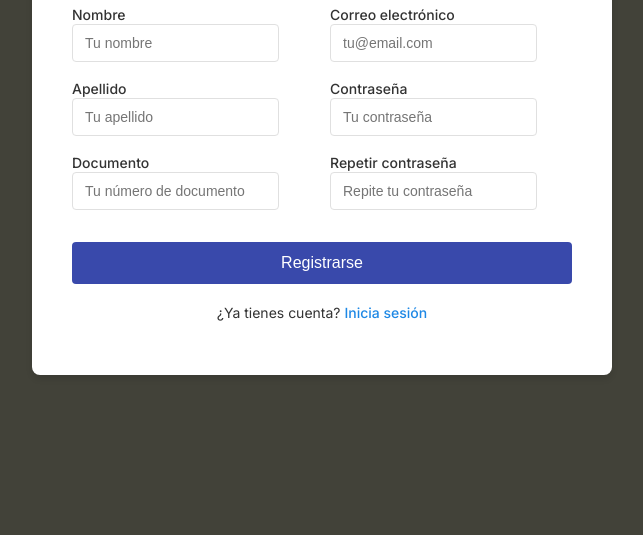
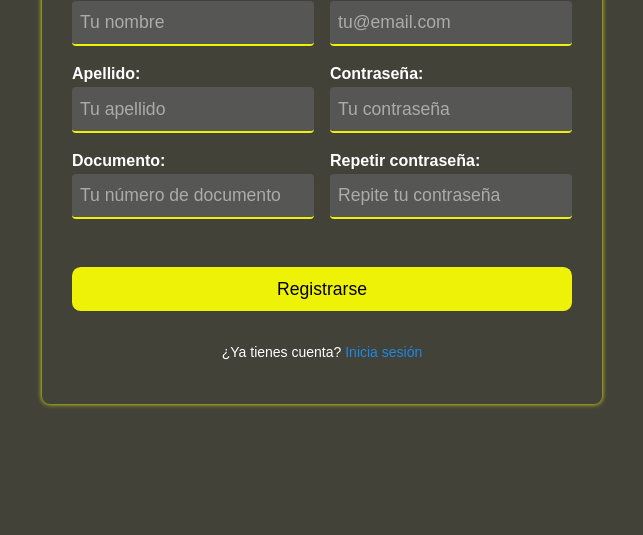
Before and after one commit to GermanSchmuker/TP-Visualizaci-n-e-Interfaces, a plain HTML site: page pages/register.html in a window 1280 px wide. Shown: the part 265-800 px from the top of the page, without its empty margins (318-961 px from the left). Drawn offline with Linux system fonts and the light colour scheme.

Commit message:
cambio de estilo login y register

```diff
--- a/pages/register.html
+++ b/pages/register.html
@@ -16,26 +16,26 @@
         <form action="iniciarSesion.html">
             <div class="part1">
 
-                <label for="nombre">Nombre</label>
+                <label for="nombre">Nombre:</label>
                 <input type="text" id="nombre" placeholder="Tu nombre" required>
 
-                <label for="apellido">Apellido</label>
+                <label for="apellido">Apellido:</label>
                 <input type="text" id="apellido" placeholder="Tu apellido" required>
 
-                <label for="documento">Documento</label>
+                <label for="documento">Documento:</label>
                 <input type="text" id="documento" placeholder="Tu número de documento" required>
 
             </div>
 
             <div class="part2">
 
-                <label for="email">Correo electrónico</label>
+                <label for="email">Correo electrónico:</label>
                 <input type="email" id="email" placeholder="tu@email.com" required>
 
-                <label for="password">Contraseña</label>
+                <label for="password">Contraseña:</label>
                 <input type="password" id="password" placeholder="Tu contraseña" required>
 
-                <label for="confirm-password">Repetir contraseña</label>
+                <label for="confirm-password">Repetir contraseña:</label>
                 <input type="password" id="confirm-password" placeholder="Repite tu contraseña" required>
 
             </div>
--- a/styles/iniciarSesion.css
+++ b/styles/iniciarSesion.css
@@ -1,4 +1,4 @@
-@import url('https://fonts.googleapis.com/css2?family=Inter:wght@400;500;600&display=swap');
+/* @import url('https://fonts.googleapis.com/css2?family=Inter:wght@400;500;600&display=swap');
 
         :root {
             --primary-color: #3949AB;
@@ -8,32 +8,33 @@
             --input-background: #FFFFFF;
             --input-border: #E0E0E0;
             --button-hover: #303F9F;
-        }
+        } */
 
 body {
-            font-family: 'Inter', sans-serif;
+    font-family: Arial, sans-serif;
     margin: 0;
     padding: 0;
     display: flex;
     justify-content: center;
     align-items: center;
     min-height: 100vh;
-            background-color: var(--background-color);
+    background-color: #424239;
 }
 
 .login-container {
-            background-color: var(--input-background);
+    background-color: #424239;
     border-radius: 8px;
     padding: 40px;
-            box-shadow: 0 4px 6px rgba(0, 0, 0, 0.1);
+    box-shadow: 0 0px 5px#EEF207;
     width: 320px;
+
 }
 
 h1 {
-            color: var(--primary-color);
+    color: white;
     margin-bottom: 24px;
     font-weight: 600;
-            font-size: 24px;
+    font-size: 2em;
     text-align: center;
 }
 
@@ -43,52 +44,67 @@
 }
 
 label {
-            font-size: 14px;
-            font-weight: 500;
-            margin-bottom: 6px;
-            color: var(--text-color);
+
+    font-weight: bold;
+    margin-bottom: 0.25rem;
+    color: white;
 }
 
 input {
-            margin-bottom: 16px;
-            padding: 10px 12px;
-            border: 1px solid var(--input-border);
+    padding: .7rem .5rem;
+
     border-radius: 4px;
-            font-size: 14px;
-            color: var(--text-color);
-            transition: border-color 0.3s ease;
+    font-size: 1.1em;
+    background-color: #565654;
+    color: #fff;
+    caret-color: #EEF207;
+    border: none;
+    border-bottom: solid 2px #EEF207;
+    margin-bottom: 1.2rem;
+}
+
+input::placeholder {
+    color: white;
+    opacity: .5;
 }
 
 input:focus {
     outline: none;
-            border-color: var(--secondary-color);
+}
+
+input:focus::placeholder {
+    color: transparent;
 }
 
 button {
-            background-color: var(--primary-color);
-            color: white;
-            padding: 12px;
+
+    background-color: #EEF207;
+    color: black;
+    padding: .7rem;
     border: none;
-            border-radius: 4px;
+    border-radius: .5em;
     cursor: pointer;
-            font-size: 16px;
+    font-size: 1.1em;
     font-weight: 500;
-            transition: background-color 0.3s ease;
+    transition: all .2s;
+    margin: .8rem 0;
 }
 
 button:hover {
-            background-color: var(--button-hover);
+    color: #fff;
+    border: solid 2px #EEF207;
+    background-color: transparent;
 }
 
 .register-link {
     margin-top: 20px;
     text-align: center;
     font-size: 14px;
-            color: var(--text-color);
+    color: white;
 }
 
 .register-link a {
-            color: var(--secondary-color);
+    color: #1E88E5;
     text-decoration: none;
     font-weight: 500;
 }
@@ -96,3 +112,9 @@
 .register-link a:hover {
     text-decoration: underline;
 }
+
+@media screen and (max-width: 600px) {
+    body {
+        padding: 1em;
+    }
+}
--- a/styles/register.css
+++ b/styles/register.css
@@ -1,4 +1,4 @@
-@import url('https://fonts.googleapis.com/css2?family=Inter:wght@400;500;600&display=swap');
+/* @import url('https://fonts.googleapis.com/css2?family=Inter:wght@400;500;600&display=swap');
 
 :root {
     --primary-color: #3949AB;
@@ -8,10 +8,10 @@
     --input-background: #FFFFFF;
     --input-border: #E0E0E0;
     --button-hover: #303F9F;
-        }
+} */
 
 body {
-            font-family: 'Inter', sans-serif;
+    font-family: Arial, sans-serif;
     margin: 0;
     padding: 0;
     display: flex;
@@ -22,73 +22,86 @@
 }
 
 .register-container {
-            background-color: var(--input-background);
+    background-color: #424239;
     border-radius: 8px;
-            padding: 40px;
-            box-shadow: 0 4px 6px rgba(0, 0, 0, 0.1);
+    padding: 30px;
+    box-shadow: 0 0px 5px#EEF207;
     width: 500px;
 }
 
 h1 {
-            color: var(--primary-color);
+    color: white;
     margin-bottom: 24px;
     font-weight: 600;
-            font-size: 24px;
+    font-size: 2em;
     text-align: center;
 }
 
-        form {
+
+
+label {
     display: flex;
     flex-direction: column;
-        }
-
-        label {
-            font-size: 14px;
-            font-weight: 500;
-            margin-bottom: 6px;
-            color: var(--text-color);
+    font-weight: bold;
+    margin-bottom: 0.25em;
+    color: white;
 }
 
 input {
-            margin-bottom: 16px;
-            padding: 10px 12px;
-            border: 1px solid var(--input-border);
+    padding: .7rem .5rem;
+
     border-radius: 4px;
-            font-size: 14px;
-            color: var(--text-color);
-            transition: border-color 0.3s ease;
+    font-size: 1.1em;
+    background-color: #565654;
+    color: #fff;
+    caret-color: #EEF207;
+    border: none;
+    border-bottom: solid 2px #EEF207;
+    margin-bottom: 1.2rem;
+}
+
+input::placeholder {
+    color: white;
+    opacity: .5;
 }
 
 input:focus {
     outline: none;
-            border-color: var(--secondary-color);
+}
+
+input:focus::placeholder {
+    color: transparent;
 }
 
 button {
-            background-color: var(--primary-color);
-            color: white;
-            padding: 12px;
+    background-color: #EEF207;
+    color: black;
+    padding: .7rem;
     border: none;
-            border-radius: 4px;
+    border-radius: .5em;
     cursor: pointer;
-            font-size: 16px;
+    font-size: 1.1em;
     font-weight: 500;
-            transition: background-color 0.3s ease;
+    transition: all .2s;
+    margin: .8rem 0;
 }
 
 button:hover {
-            background-color: var(--button-hover);
+    color: #fff;
+    border: solid 2px #EEF207;
+    background-color: transparent;
 }
+
 
 .login-link {
     margin-top: 20px;
     text-align: center;
     font-size: 14px;
-            color: var(--text-color);
+    color: white;
 }
 
 .login-link a {
-            color: var(--secondary-color);
+    color: #1E88E5;
     text-decoration: none;
     font-weight: 500;
 }
@@ -98,18 +111,46 @@
 }
 
 
-        form{
+form {
     display: grid;
     grid-template-columns: 1fr 1fr;
     gap: 1em;
     width: 100%;
 }
-        .part1{
+
+.part1 {
     grid-column: 1/2;
 }
-        .part2{
+
+.part2 {
     grid-column: 2/3;
 }
-        .boton{
+
+.boton {
     grid-column: 1/3;
 }
+
+@media  screen and (max-width: 600px) {
+
+    body{
+        padding: 1em;
+    }
+}
+
+@media (max-width: 600px) {
+    form {
+        display: flex; /* Cambia de grid a flex */
+        flex-direction: column; /* Coloca los elementos en una columna */
+        gap: 0; /* Elimina el gap adicional */
+    }
+
+    input{
+        width: 100%;
+        max-width: 100%;
+        box-sizing: border-box;
+    }
+
+    .part1, .part2, .boton {
+        grid-column: 1 / -1; /* Ocupa todo el ancho en pantallas pequeñas */
+    }
+}
```
Also changed, not shown: pages/iniciarSesion.html (+2 -2 lines). Lines whose indentation alone changed are shown as unchanged.
